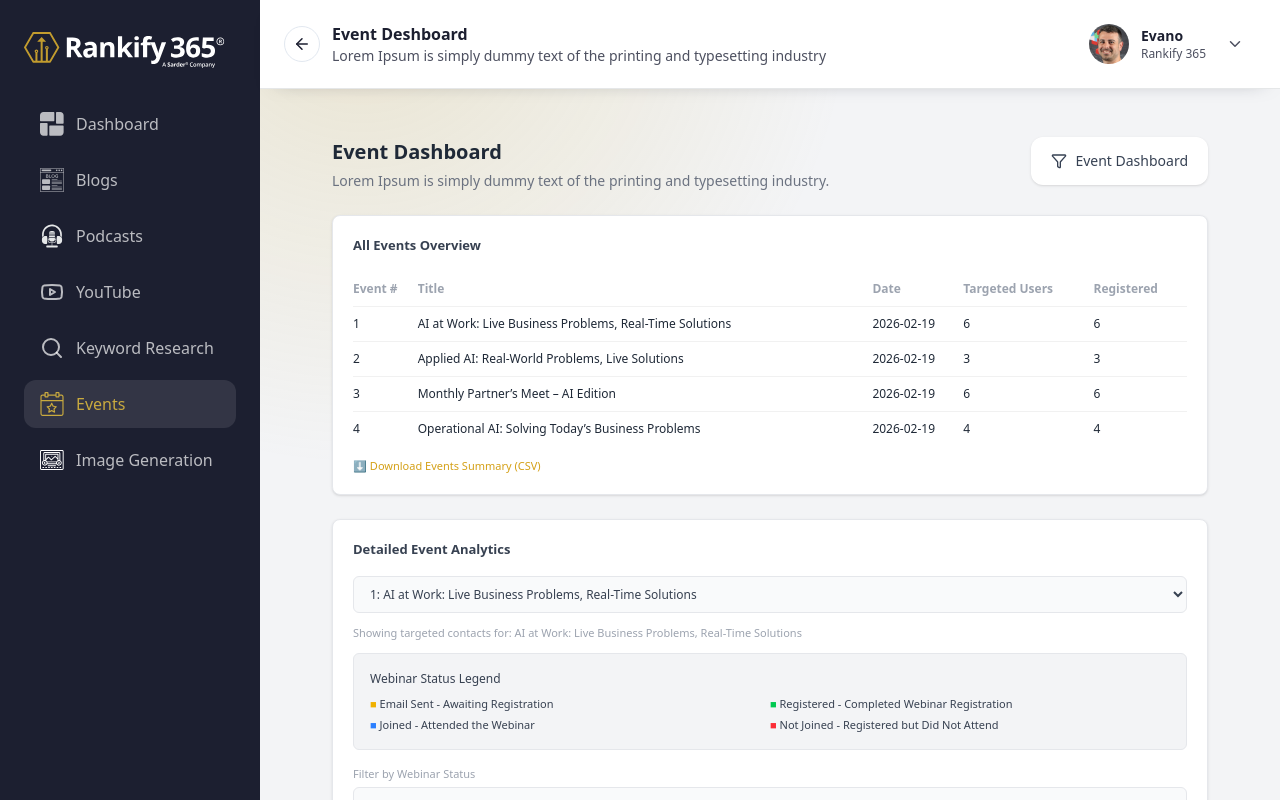
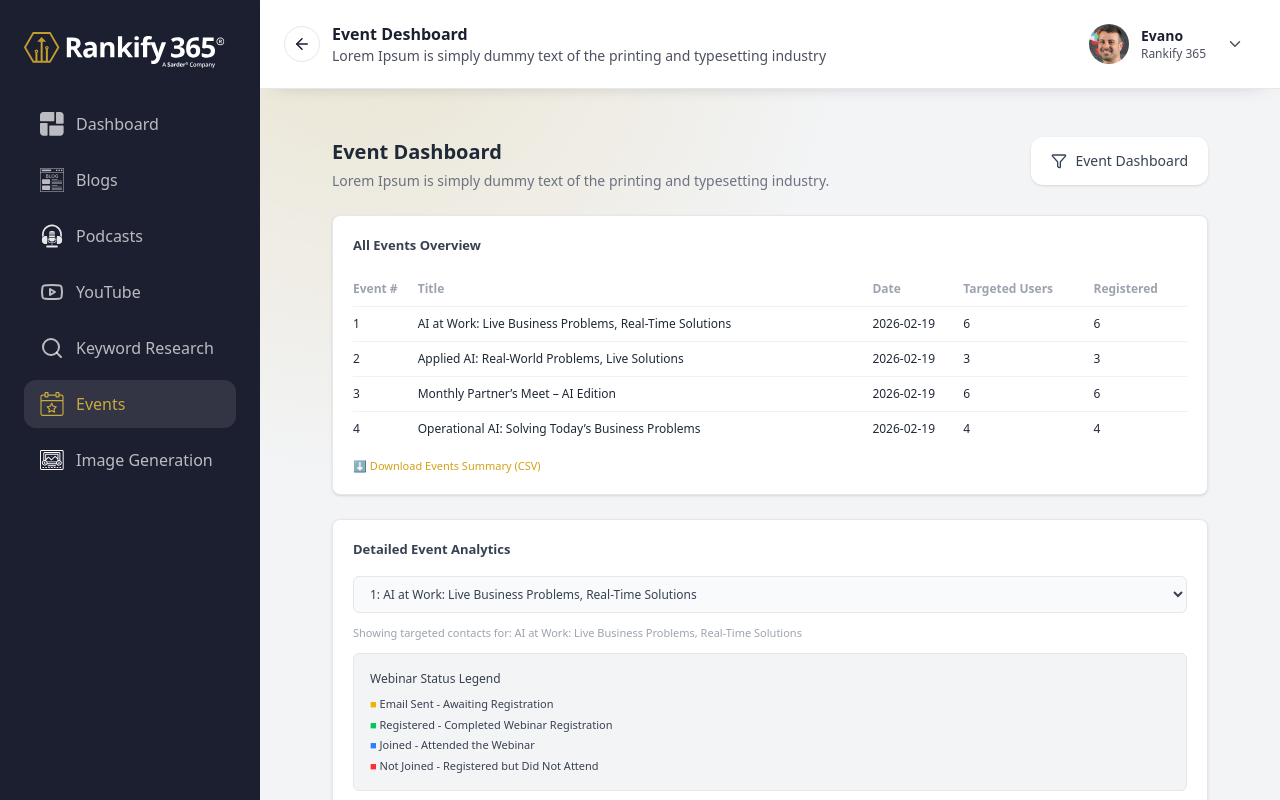
Before and after one commit to samarthpatel8595/rankify-react, a Next.js app in the folder rankify-react/: page /events/create in a window 1280 px wide. Shown: the top 800 px of the page. Built offline with nearby package versions, Linux system fonts and the light colour scheme.

Commit message:
Initial commit - Rankify project

```diff
--- a/rankify-react/src/app/events/create/page.tsx
+++ b/rankify-react/src/app/events/create/page.tsx
@@ -127,7 +127,7 @@ export default function CreateEventPage() {
             Webinar Status Legend
           </p>
 
-          <div className="grid grid-cols-1 sm:grid-cols-2 gap-y-1 text-[11px] text-[#374151]">
+          <div className="grid grid-cols-1 gap-y-1 text-[11px] text-[#374151]">
             <p><span className="text-yellow-500">■</span> Email Sent - Awaiting Registration</p>
             <p><span className="text-green-500">■</span> Registered - Completed Webinar Registration</p>
             <p><span className="text-blue-500">■</span> Joined - Attended the Webinar</p>
```
